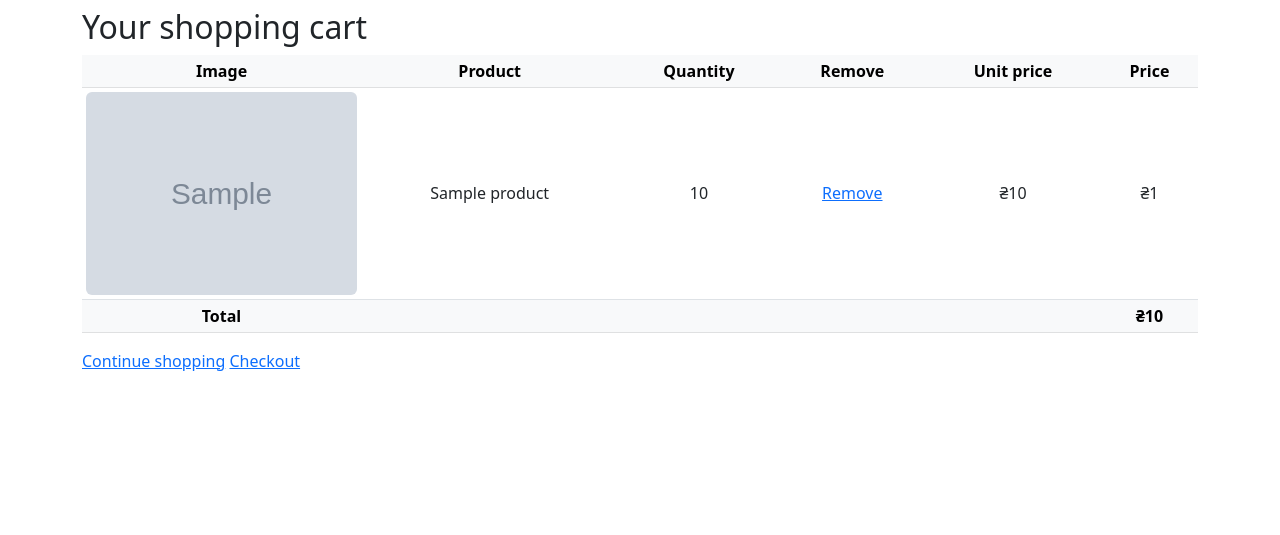
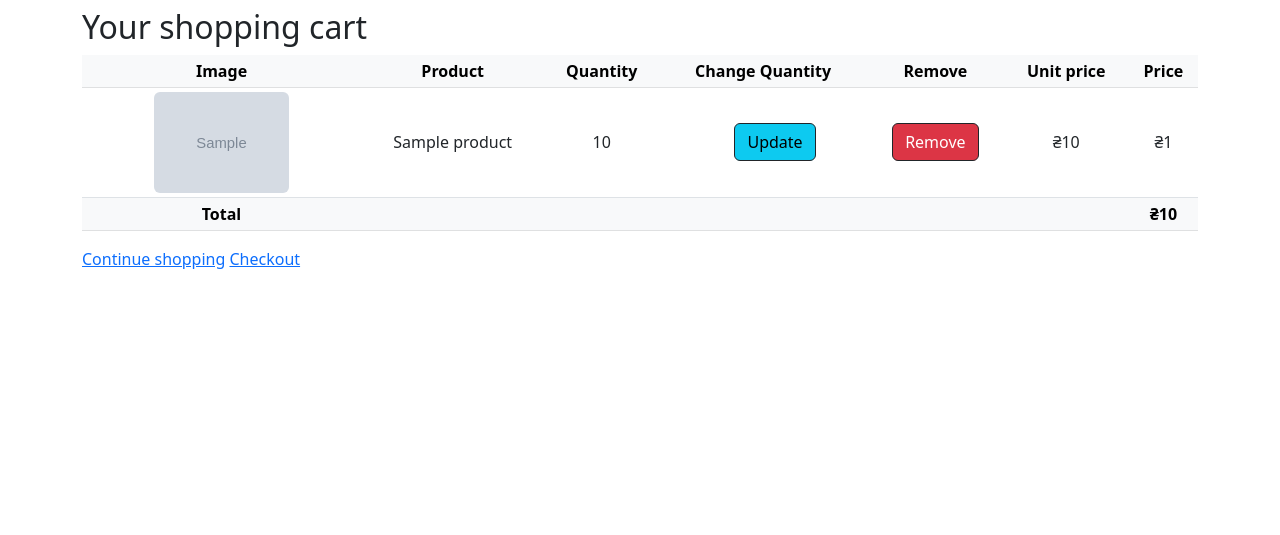
Before and after one commit to i5ilya/DjangoProject, a Django app: template demoshop/templates/cart/cart_detail.html in a window 1280 px wide. Shown: the part 177-712 px from the top of the page. Run offline with Django 4.2, Linux system fonts and the light colour scheme; the template is opened without the code that fills it: most values are stand-ins (such as "Sample title", 1, 10 or a date in 2020); grey boxes marked "Sample" are stand-in pictures; some libraries are stand-ins or nearby versions.

Commit message:
add to change items in cart

```diff
--- a/demoshop/cart/views.py
+++ b/demoshop/cart/views.py
@@ -3,7 +3,6 @@ from django.views.decorators.http import require_POST
 from products.models import Product
 from .cart import Cart
 from .forms import CartAddProductForm
-from django.shortcuts import render
 
 
 @require_POST
@@ -28,4 +27,7 @@ def cart_remove(request, product_id):
 
 def cart_detail(request):
     cart = Cart(request)
+    for item in cart:
+        item['update_quantity_form'] = CartAddProductForm(initial={'quantity': item['quantity'],
+                                                                   'update': True})
     return render(request, 'cart/cart_detail.html', {'cart': cart})
--- a/demoshop/core/settings.py
+++ b/demoshop/core/settings.py
@@ -128,3 +128,5 @@ MEDIA_URL = '/media/'
 MEDIA_ROOT = os.path.join(BASE_DIR, 'media/')
 
 CART_SESSION_ID = 'cart'
+
+SESSION_COOKIE_SECURE = True
--- a/demoshop/templates/cart/cart_detail.html
+++ b/demoshop/templates/cart/cart_detail.html
@@ -18,6 +18,7 @@
             <th>Image</th>
             <th>Product</th>
             <th>Quantity</th>
+            <th>Change Quantity</th>
             <th>Remove</th>
             <th>Unit price</th>
             <th>Price</th>
@@ -29,12 +30,30 @@
                 <tr class="text-center align-middle">
                     <td class="w-25">
                         <a href="{{ product.get_absolute_url }}">
-                            <img class="rounded thumbnail img-responsive" src="{{ product.image_url | default_if_none:'#' }}" alt="no image" style="display:block;" width="100%" height="100%"/>
+                            <img class="rounded thumbnail img-responsive mx-auto d-block" src="{{ product.image_url | default_if_none:'#' }}" alt="no image" width="50%" height="50%"/>
                         </a>
                     </td>
                     <td>{{ product.name }}</td>
                     <td>{{ item.quantity }}</td>
-                    <td><a href="{% url "cart:cart_remove" product.id %}">Remove</a></td>
+                    <td>
+                        <form action="{% url 'cart:cart_add' product.id %}" method="post">
+                            <div class="container">
+                                <div class="row justify-content-center">
+                                    <div class="col col-auto align-self-center">
+                                        {{ item.update_quantity_form.quantity }}
+                                    </div>
+
+                                        {{ item.update_quantity_form.update }}
+
+                               {% csrf_token %}
+                               <div class="col col-auto align-self-center">
+                           <input type="submit" value="Update" class="btn btn-info border border-dark"/>
+                            </div>
+                        </div>
+                    </div>
+                    </td>
+
+                    <td><a class="btn btn-danger border border-dark" href="{% url "cart:cart_remove" product.id %}">Remove</a></td>
                     <td class="num">₴{{ item.price }}</td>
                     <td class="num">₴{{ item.total_price }}</td>
                 </tr>
@@ -42,7 +61,7 @@
         {% endfor %}
         <tr class="total table-light text-center">
             <td><strong>Total</strong></td>
-            <td colspan="4"></td>
+            <td colspan="5"></td>
             <td class="num"><strong>₴{{ cart.get_total_price }}</strong></td>
         </tr>
         </tbody>
--- a/demoshop/test.py
+++ b/demoshop/test.py
@@ -7,7 +7,7 @@ os.environ.setdefault("DJANGO_SETTINGS_MODULE", "core.settings")
 import django
 django.setup()
 from django.contrib.sessions.models import Session
-
+from django.conf import settings
 django.setup()
 from django.core.management import call_command
 from products.models import Product, Folder
@@ -102,5 +102,3 @@ if __name__ == '__main__':
     #create_product(268, 'test_beer-2', 7235, 126)
     s = Session.objects.get(pk = '6q6rmhorut193osucpgnzecoouiku10x')
     print(s.get_decoded())
-    # cart = Cart('first')
-    # cart.add(product=2)
```
Also changed, not shown: demoshop/db.sqlite3.
